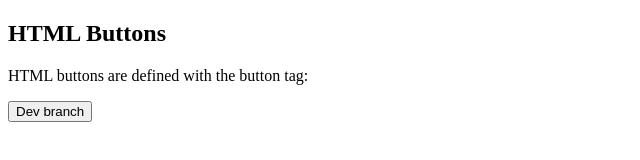
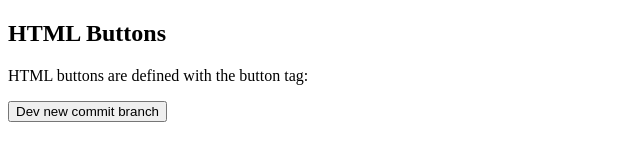
Before and after one commit to armwithcode/CI-CD2, a plain HTML site: page index.html in a window 1280 px wide. Shown: the whole page, without its empty margins (0-640 px from the left). Drawn offline with Linux system fonts and the light colour scheme.

Commit message:
Update index.html

```diff
--- a/index.html
+++ b/index.html
@@ -5,7 +5,7 @@
 <h2>HTML Buttons</h2>
 <p>HTML buttons are defined with the button tag:</p>
 
-<button>Dev branch</button>
+<button>Dev new commit branch</button>
 
 </body>
 </html>
```
